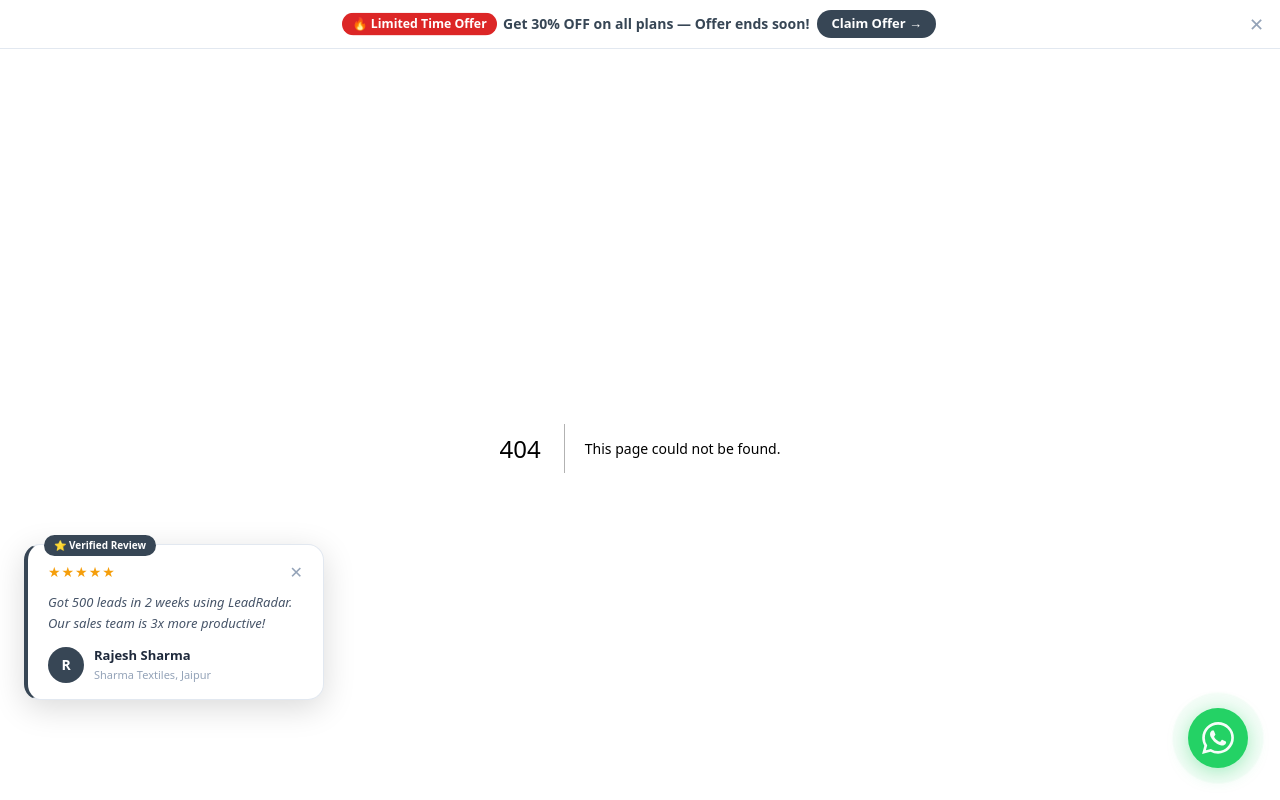
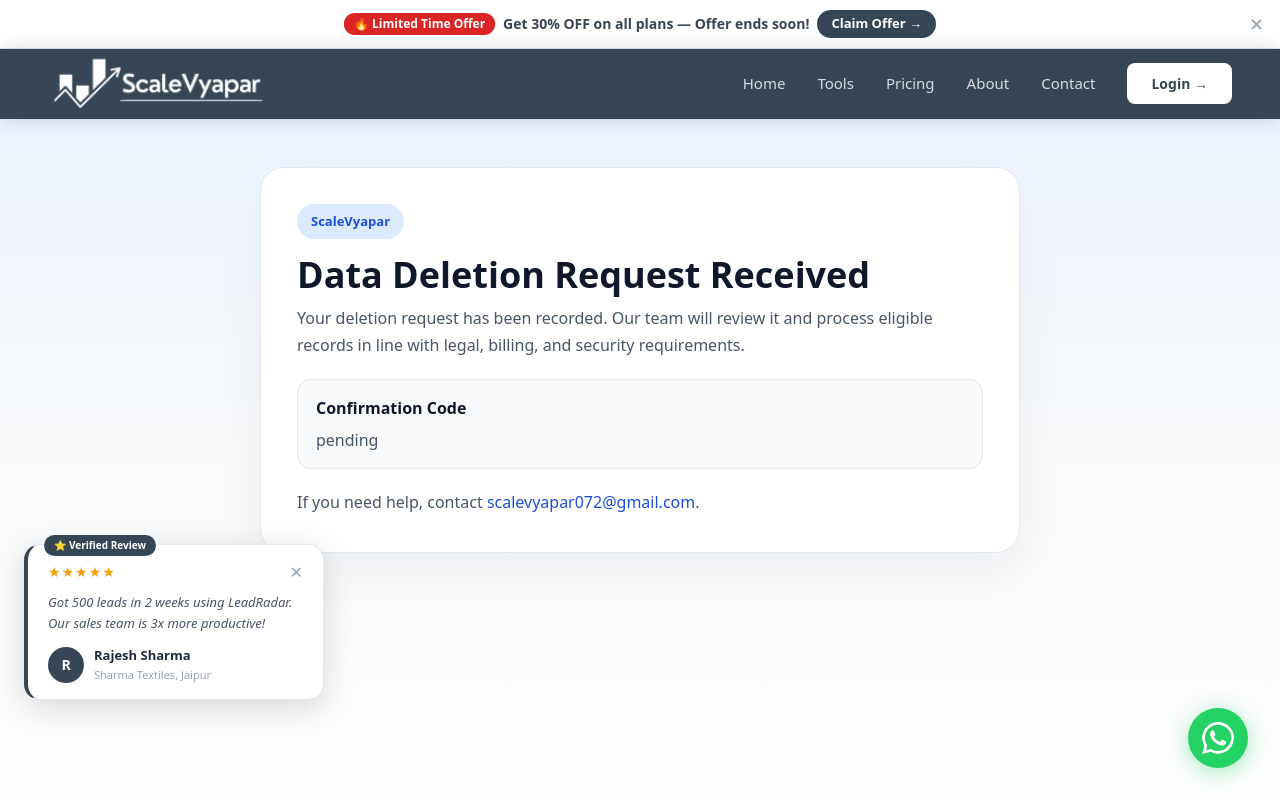
Before and after one commit to scalevyapar072-svg/scalevyapar, a Next.js app: page /data-deletion-status in a window 1280 px wide. Before the commit this address had no page. Shown: the top 800 px of the page. Built offline with nearby package versions, Linux system fonts and the light colour scheme.

Commit message:
Add Meta data deletion callback endpoint

```diff
--- /dev/null
+++ b/app/api/meta/data-deletion/route.ts
@@ -0,0 +1,69 @@
+import crypto from 'node:crypto'
+import { NextRequest, NextResponse } from 'next/server'
+
+const decodeBase64Url = (value: string) => {
+  const normalized = value.replace(/-/g, '+').replace(/_/g, '/')
+  const padding = normalized.length % 4 === 0 ? '' : '='.repeat(4 - (normalized.length % 4))
+  return Buffer.from(normalized + padding, 'base64')
+}
+
+const verifySignedRequest = (signedRequest: string, appSecret: string) => {
+  const [encodedSignature, payload] = signedRequest.split('.', 2)
+  if (!encodedSignature || !payload) {
+    return false
+  }
+
+  const expectedSignature = crypto
+    .createHmac('sha256', appSecret)
+    .update(payload)
+    .digest()
+
+  const receivedSignature = decodeBase64Url(encodedSignature)
+  return (
+    receivedSignature.length === expectedSignature.length &&
+    crypto.timingSafeEqual(receivedSignature, expectedSignature)
+  )
+}
+
+export async function GET() {
+  return NextResponse.json({
+    ok: true,
+    message: 'ScaleVyapar data deletion callback is active.'
+  })
+}
+
+export async function POST(request: NextRequest) {
+  try {
+    const body = await request.text()
+    const params = new URLSearchParams(body)
+    const signedRequest = params.get('signed_request') || ''
+    const appSecret = (process.env.FACEBOOK_APP_SECRET || process.env.META_APP_SECRET || '').trim()
+
+    if (!signedRequest) {
+      return NextResponse.json({ error: 'signed_request is required.' }, { status: 400 })
+    }
+
+    if (appSecret && !verifySignedRequest(signedRequest, appSecret)) {
+      return NextResponse.json({ error: 'Invalid signed request.' }, { status: 403 })
+    }
+
+    const confirmationCode = crypto.randomUUID()
+    const statusUrl = `${request.nextUrl.origin}/data-deletion-status?code=${encodeURIComponent(confirmationCode)}`
+
+    console.log('Meta data deletion callback received', {
+      confirmationCode,
+      signedRequestVerified: Boolean(appSecret)
+    })
+
+    return NextResponse.json({
+      url: statusUrl,
+      confirmation_code: confirmationCode
+    })
+  } catch (error) {
+    console.error('Failed to process Meta data deletion callback', error)
+    return NextResponse.json(
+      { error: error instanceof Error ? error.message : 'Failed to process data deletion callback.' },
+      { status: 500 }
+    )
+  }
+}
--- /dev/null
+++ b/app/data-deletion-status/page.tsx
@@ -0,0 +1,91 @@
+import type { Metadata } from 'next'
+import Navbar from '@/components/Navbar'
+import Footer from '@/components/Footer'
+
+export const metadata: Metadata = {
+  title: 'Data Deletion Status | ScaleVyapar',
+  description: 'Confirmation page for ScaleVyapar data deletion requests.',
+}
+
+export default async function DataDeletionStatusPage({
+  searchParams,
+}: {
+  searchParams: Promise<{ code?: string }>
+}) {
+  const params = await searchParams
+  const code = params.code || 'pending'
+
+  return (
+    <>
+      <Navbar />
+      <main
+        style={{
+          minHeight: '100vh',
+          background: 'linear-gradient(180deg, #edf4ff 0%, #f8fafc 38%, #ffffff 100%)',
+          padding: '48px 20px 80px',
+          color: '#0f172a',
+          fontFamily: 'system-ui, sans-serif',
+        }}
+      >
+        <div
+          style={{
+            maxWidth: '760px',
+            margin: '0 auto',
+            background: 'white',
+            border: '1px solid #e2e8f0',
+            borderRadius: '24px',
+            padding: '36px',
+            boxShadow: '0 18px 50px rgba(15, 23, 42, 0.06)',
+          }}
+        >
+          <span
+            style={{
+              display: 'inline-flex',
+              padding: '8px 14px',
+              borderRadius: '999px',
+              background: '#dbeafe',
+              color: '#1d4ed8',
+              fontWeight: 700,
+              fontSize: '13px',
+            }}
+          >
+            ScaleVyapar
+          </span>
+          <h1
+            style={{
+              fontSize: '36px',
+              lineHeight: 1.1,
+              margin: '16px 0 10px',
+              fontWeight: 900,
+            }}
+          >
+            Data Deletion Request Received
+          </h1>
+          <p style={{ margin: '0 0 20px', color: '#475569', fontSize: '16px', lineHeight: 1.7 }}>
+            Your deletion request has been recorded. Our team will review it and process eligible records in line with legal, billing, and security requirements.
+          </p>
+          <div
+            style={{
+              padding: '16px 18px',
+              background: '#f8fafc',
+              border: '1px solid #e2e8f0',
+              borderRadius: '14px',
+              marginBottom: '20px',
+            }}
+          >
+            <p style={{ margin: 0, color: '#0f172a', fontWeight: 700 }}>Confirmation Code</p>
+            <p style={{ margin: '8px 0 0', color: '#475569', wordBreak: 'break-all' }}>{code}</p>
+          </div>
+          <p style={{ margin: 0, color: '#475569', lineHeight: 1.7 }}>
+            If you need help, contact{' '}
+            <a href="mailto:scalevyapar072@gmail.com" style={{ color: '#1d4ed8' }}>
+              scalevyapar072@gmail.com
+            </a>
+            .
+          </p>
+        </div>
+      </main>
+      <Footer />
+    </>
+  )
+}
--- a/middleware.ts
+++ b/middleware.ts
@@ -25,6 +25,7 @@ export async function middleware(request: NextRequest) {
     '/privacy-policy',
     '/terms-of-service',
     '/user-data-deletion',
+    '/data-deletion-status',
     '/privacy/scalevyapar-rozgar'
   ]
   if (publicPages.includes(pathname)) {
```
